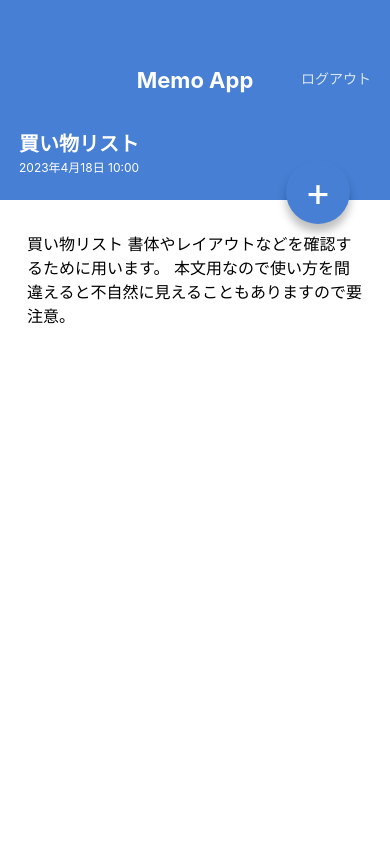
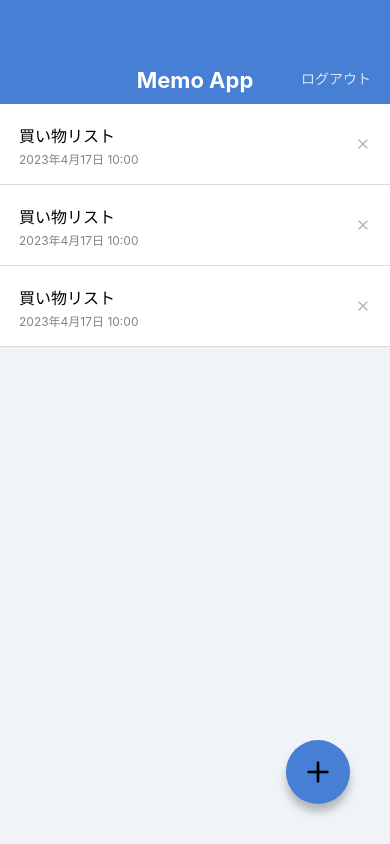
Before and after one commit to Mico7575/MemoApp, a React Native app: screen /MemoList in a window 390 px wide. Built offline with nearby package versions, Linux system fonts and the light colour scheme.

Commit message:
install @expo/vector-icons

```diff
--- a/App.jsx
+++ b/App.jsx
@@ -4,7 +4,7 @@
 
 export default function App() {
   return (
-    //<MemoListScreen />,
-    <MemoDetailScreen />
+    <MemoListScreen />
+    //<MemoDetailScreen />
   );
 }
--- a/package.json
+++ b/package.json
@@ -9,6 +9,7 @@
     "web": "expo start --web"
   },
   "dependencies": {
+    "@expo/vector-icons": "^13.0.0",
     "expo": "~48.0.10",
     "expo-status-bar": "~1.4.4",
     "expo-updates": "~0.16.4",
--- a/src/components/CircleButton.jsx
+++ b/src/components/CircleButton.jsx
@@ -1,20 +1,22 @@
 import React from "react";
-import { StyleSheet, Text, View } from "react-native";
+import { StyleSheet, View } from "react-native";
 import { string, shape } from "prop-types";
+import { Feather } from "@expo/vector-icons";
 
 export default function CircleButton(props) {
-  const { children, style } = props;
+  const { style, name } = props;
   return (
     <View style={[styles.circleButton, style]}>
-      <Text style={styles.circleButtonLabel}>{children}</Text>
+      <Feather name={name} size={32} color="black" />
     </View>
   );
 }
 
 CircleButton.propTypes = {
-  children: string.isRequired,
   style: shape(),
+  name: string.isRequired,
 };
+
 CircleButton.defaultProps = {
   style: null,
 };
--- a/src/components/MemoList.jsx
+++ b/src/components/MemoList.jsx
@@ -1,3 +1,4 @@
+import { Feather } from "@expo/vector-icons";
 import React from "react";
 import { StyleSheet, Text, View } from "react-native";
 
@@ -10,7 +11,7 @@
           <Text style={styles.memoListItemsDate}>2023年4月17日 10:00</Text>
         </View>
         <View>
-          <Text>X</Text>
+          <Feather name="x" size={16} color="#B0B0B0" />
         </View>
       </View>
 
@@ -20,7 +21,7 @@
           <Text style={styles.memoListItemsDate}>2023年4月17日 10:00</Text>
         </View>
         <View>
-          <Text>X</Text>
+          <Feather name="x" size={16} color="#B0B0B0" />
         </View>
       </View>
 
@@ -30,7 +31,7 @@
           <Text style={styles.memoListItemsDate}>2023年4月17日 10:00</Text>
         </View>
         <View>
-          <Text>X</Text>
+          <Feather name="x" size={16} color="#B0B0B0" />
         </View>
       </View>
     </View>
--- a/src/screens/MemoDetailScreen.jsx
+++ b/src/screens/MemoDetailScreen.jsx
@@ -17,7 +17,7 @@
           本文用なので使い方を間違えると不自然に見えることもありますので要注意。
         </Text>
       </ScrollView>
-      <CircleButton style={{ top: 160, bottom: "auto" }}>+</CircleButton>
+      <CircleButton style={{ top: 160, bottom: "auto" }} name="edit-2" />
     </View>
   );
 }
--- a/src/screens/MemoListScreen.jsx
+++ b/src/screens/MemoListScreen.jsx
@@ -9,7 +9,7 @@
     <View style={styles.container}>
       <AppBar />
       <MemoList />
-      <CircleButton>+</CircleButton>
+      <CircleButton name="plus" />
     </View>
   );
 }
```
Also changed, not shown: 1 other file (tests, documents, lock files or other folders).
